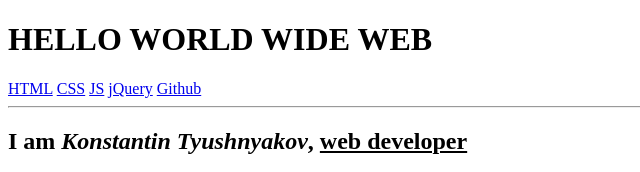
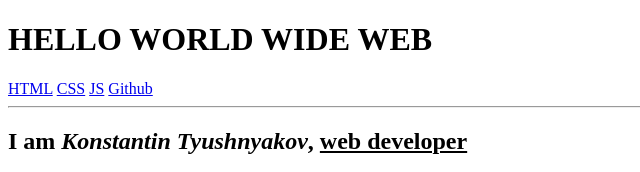
Before and after one commit to tyushnyakov/tyushnyakov.github.io, a plain HTML site: page index.html in a window 1280 px wide. Shown: the top 172 px of the page, 0-640 px from the left. Drawn offline with Linux system fonts and the light colour scheme.

Commit message:
Update index.html

```diff
--- a/index.html
+++ b/index.html
@@ -14,7 +14,6 @@
             <a href="#">HTML</a>
             <a href="css.html">CSS</a>
             <a href="js.html">JS</a>
-            <a href="jQuery.html">jQuery</a>
             <a href="https://github.com/tyushnyakov">Github</a>
         </nav>
         <hr>
```
